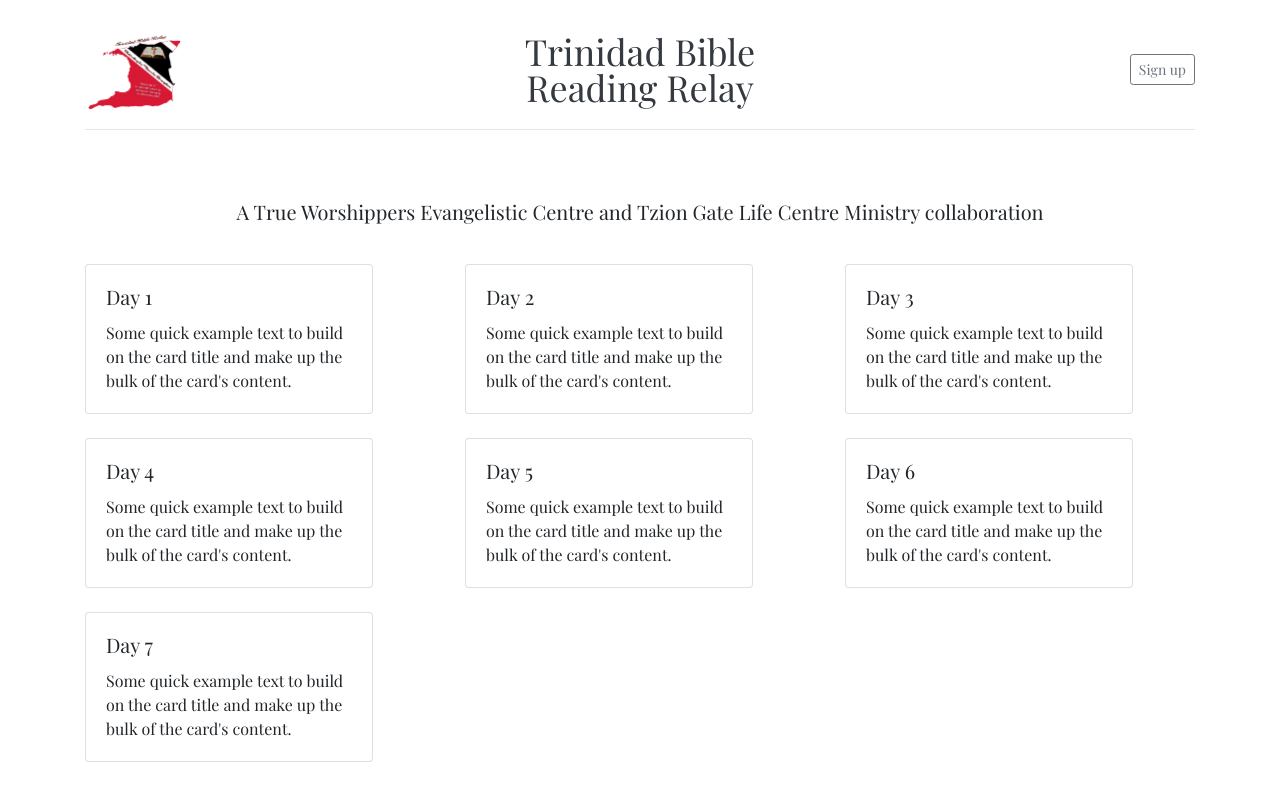
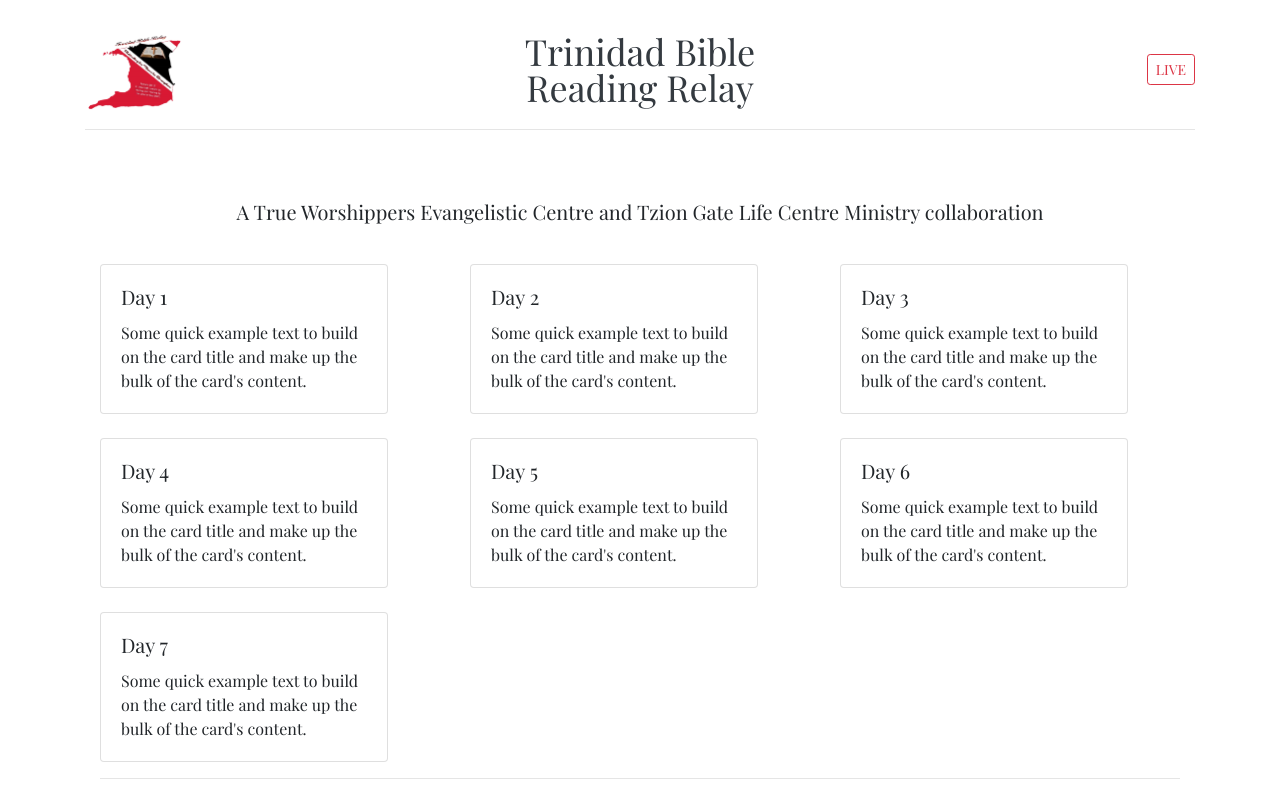
Before and after one commit to josiahmaharaj/biblerelay, a React (Create React App) app: page / in a window 1280 px wide. Built offline with nearby package versions, Linux system fonts and the light colour scheme.

Commit message:
Fixed Router, added player component

```diff
--- a/src/App.js
+++ b/src/App.js
@@ -1,48 +1,22 @@
 import React, { Component } from "react";
 import "normalize.css";
 import "./App.css";
-import { BrowserRouter as Router, Route, Link } from "react-router-dom";
+import { BrowserRouter as Router, Route } from "react-router-dom";
 
 import Nav from "./components/nav";
-import Card from "./components/card";
+import Card_Layout from "./components/card_layout";
 
 class App extends Component {
   render() {
     return (
-      <React.Fragment>
-        <Nav />
-        <Router>
+      <Router>
+        <React.Fragment>
+          <Nav />
           <div className="container">
-            <div className="row">
-              <div className="col-12 col-sm-4">
-                <Card day="Day 1" />
-              </div>
-              <div className="col-12 col-sm-4">
-                <Card day="Day 2" />
-              </div>
-              <div className="col-12 col-sm-4">
-                <Card day="Day 3" />
-              </div>
-            </div>
-            <div className="row mt-4">
-              <div className="col-12 col-sm-4">
-                <Card day="Day 4" />
-              </div>
-              <div className="col-12 col-sm-4">
-                <Card day="Day 5" />
-              </div>
-              <div className="col-12 col-sm-4">
-                <Card day="Day 6" />
-              </div>
-            </div>
-            <div className="row mt-4">
-              <div className="col-12 col-sm-4">
-                <Card day="Day 7" />
-              </div>
-            </div>
+            <Route exact path="/" component={Card_Layout} />
           </div>
-        </Router>
-      </React.Fragment>
+        </React.Fragment>
+      </Router>
     );
   }
 }
--- /dev/null
+++ b/src/components/card_layout.jsx
@@ -0,0 +1,42 @@
+import React, { Component } from "react";
+import Card from "./card";
+
+class Card_Layout extends Component {
+  state = {};
+  render() {
+    return (
+      <div className="container">
+        <div className="row">
+          <div className="col-12 col-sm-4">
+            <Card day="Day 1" />
+          </div>
+          <div className="col-12 col-sm-4">
+            <Card day="Day 2" />
+          </div>
+          <div className="col-12 col-sm-4">
+            <Card day="Day 3" />
+          </div>
+        </div>
+        <div className="row mt-4">
+          <div className="col-12 col-sm-4">
+            <Card day="Day 4" />
+          </div>
+          <div className="col-12 col-sm-4">
+            <Card day="Day 5" />
+          </div>
+          <div className="col-12 col-sm-4">
+            <Card day="Day 6" />
+          </div>
+        </div>
+        <div className="row mt-4">
+          <div className="col-12 col-sm-4">
+            <Card day="Day 7" />
+          </div>
+        </div>
+        <hr />
+      </div>
+    );
+  }
+}
+
+export default Card_Layout;
--- a/src/components/nav.jsx
+++ b/src/components/nav.jsx
@@ -1,4 +1,5 @@
 import React, { Component } from "react";
+import { BrowserRouter as Route, Link } from "react-router-dom";
 import "./components.css";
 
 class Nav extends Component {
@@ -15,14 +16,14 @@ class Nav extends Component {
               />
             </div>
             <div className="col-4 text-center">
-              <a className="blog-header-logo text-dark" href="/">
+              <Link to="/" className="blog-header-logo text-dark" href="/">
                 Trinidad Bible Reading Relay
-              </a>
+              </Link>
             </div>
             <div className="col-4 d-flex justify-content-end align-items-center">
-              <a className="btn btn-sm btn-outline-secondary" href="/">
-                Sign up
-              </a>
+              <span className="btn btn-sm btn-outline-danger" href="/">
+                LIVE
+              </span>
             </div>
           </div>
         </header>
```
Also changed, not shown: src/components/player.jsx (added, +13 -0 lines).
